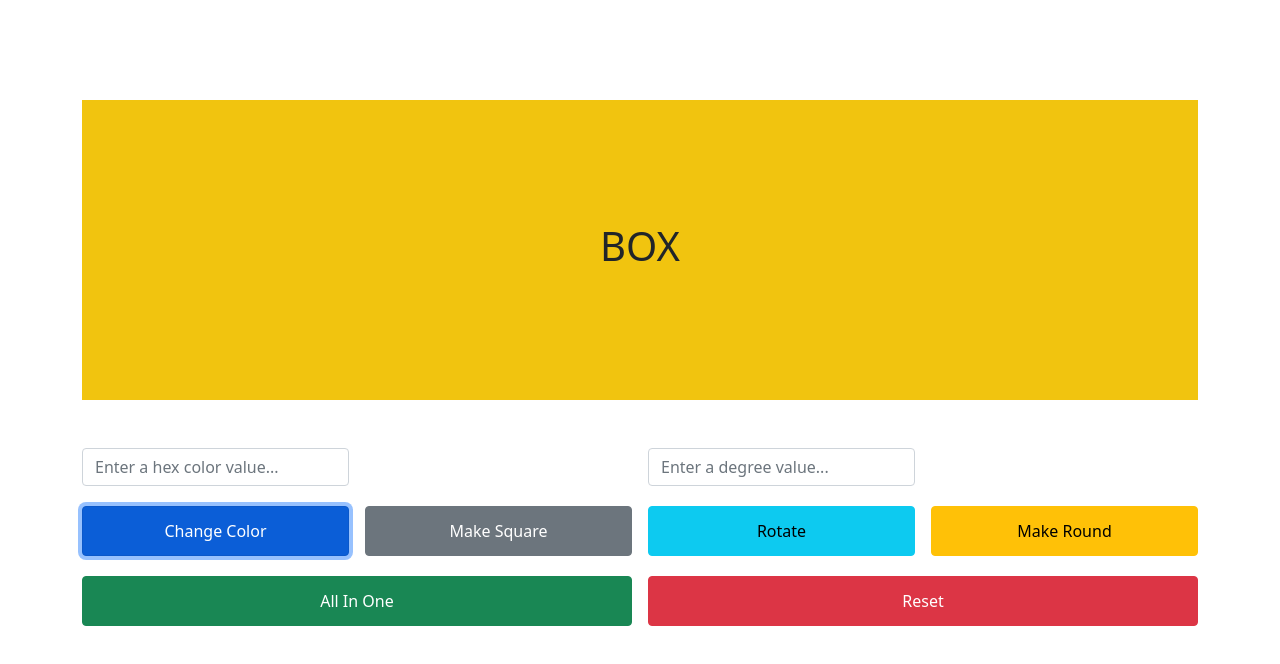
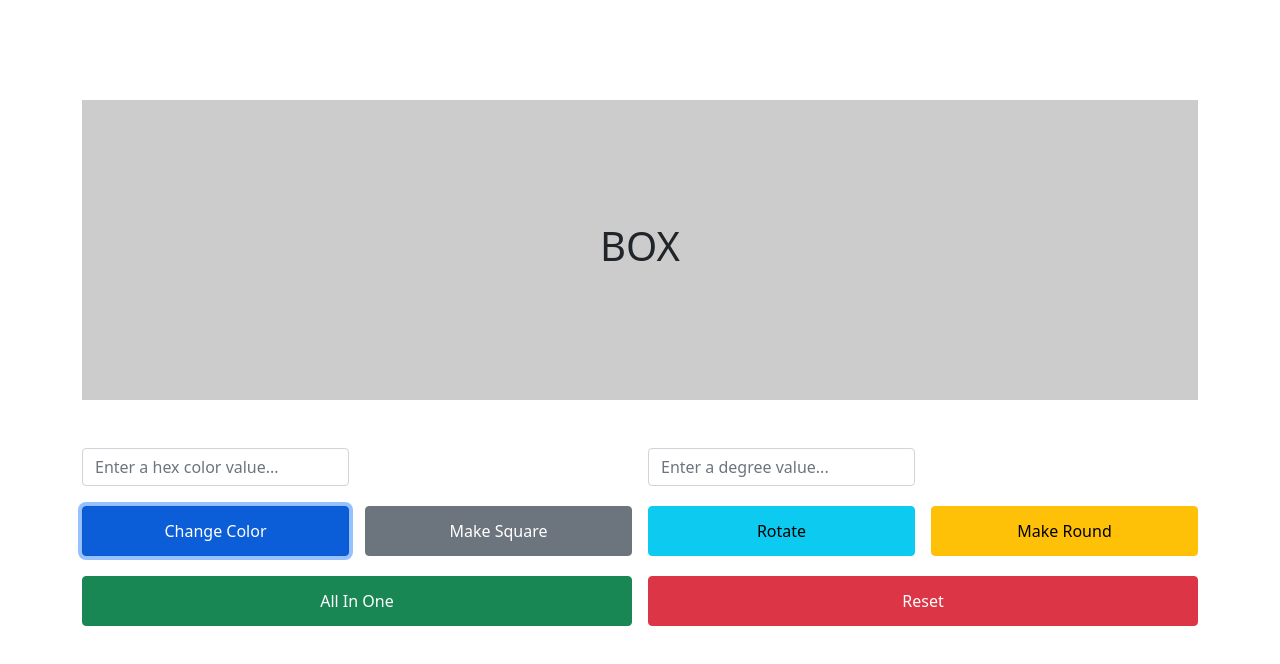
Before and after one commit to midexplorer529/rectangle, a plain HTML site: page index.html in a window 1280 px wide. Both pictures are taken after a click on the button "Change Color". Drawn offline with nearby package versions, Linux system fonts and the light colour scheme.

Commit message:
adding color codes added

```diff
--- a/index.js
+++ b/index.js
@@ -1,13 +1,19 @@
 var degree = 0;
+var color = 0;
 
 function getDegree() {
     degree = document.querySelector(".degree").value;
 }
 
+function getColor() {
+    color = document.querySelector(".color").value;
+}
+
 document.querySelector(".change-color").onclick = function () {
+    getColor();
     document.querySelector(".rectangle").classList.toggle("color-active");
-    // document.querySelector(".rectangle").style.backgroundColor = !document.querySelector(".changeColor").classList.contains("colorActive") ? '#ccc' : '#f1c40f';
-
+    document.querySelector(".rectangle").style.backgroundColor = document.querySelector(".rectangle").classList.contains("color-active") ? `${color}` : '#ccc';
+    console.log(color);
 }
 
 document.querySelector(".make-square").onclick = function () {
@@ -34,7 +40,9 @@ document.querySelector(".make-round").onclick = function () {
 
 document.querySelector(".all-in-one").onclick = function () {
     getDegree();
+    getColor();
     document.querySelector(".rectangle").classList.toggle("color-active");
+    document.querySelector(".rectangle").style.backgroundColor = `${color}`;
     setTimeout(() => document.querySelector(".rectangle").classList.toggle("square-active"), 1000);
     setTimeout(() => document.querySelector(".rectangle").classList.toggle("rotate-active"), 2000);
     // degree = document.querySelector(".degree").value;
--- a/style.css
+++ b/style.css
@@ -40,9 +40,9 @@ button {
     margin: 20px;
 } */
 
-.color-active {
+/* .color-active {
     background-color: #f1c40f;
-}
+} */
 
 .square-active {
     width: 300px;
```
